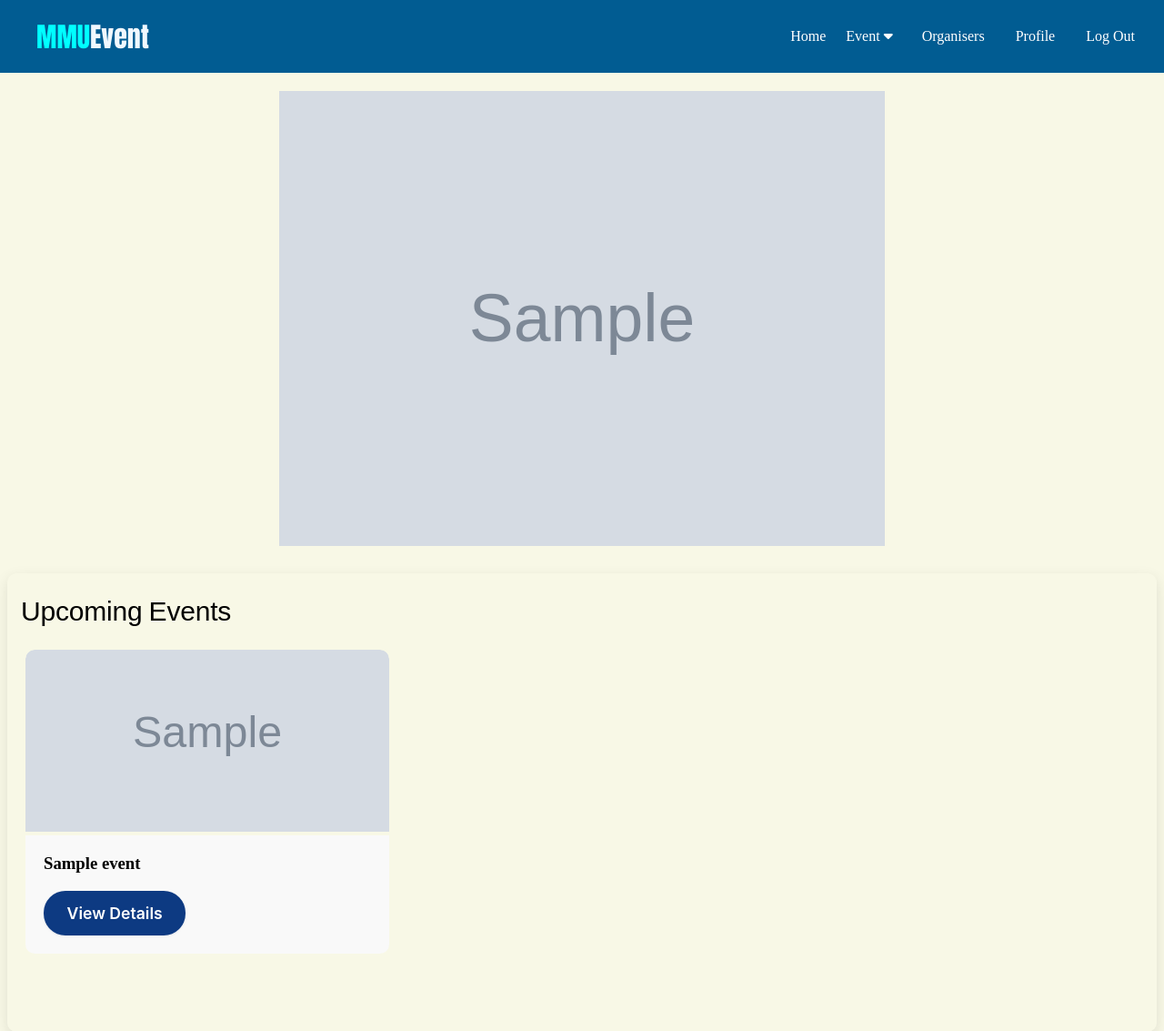
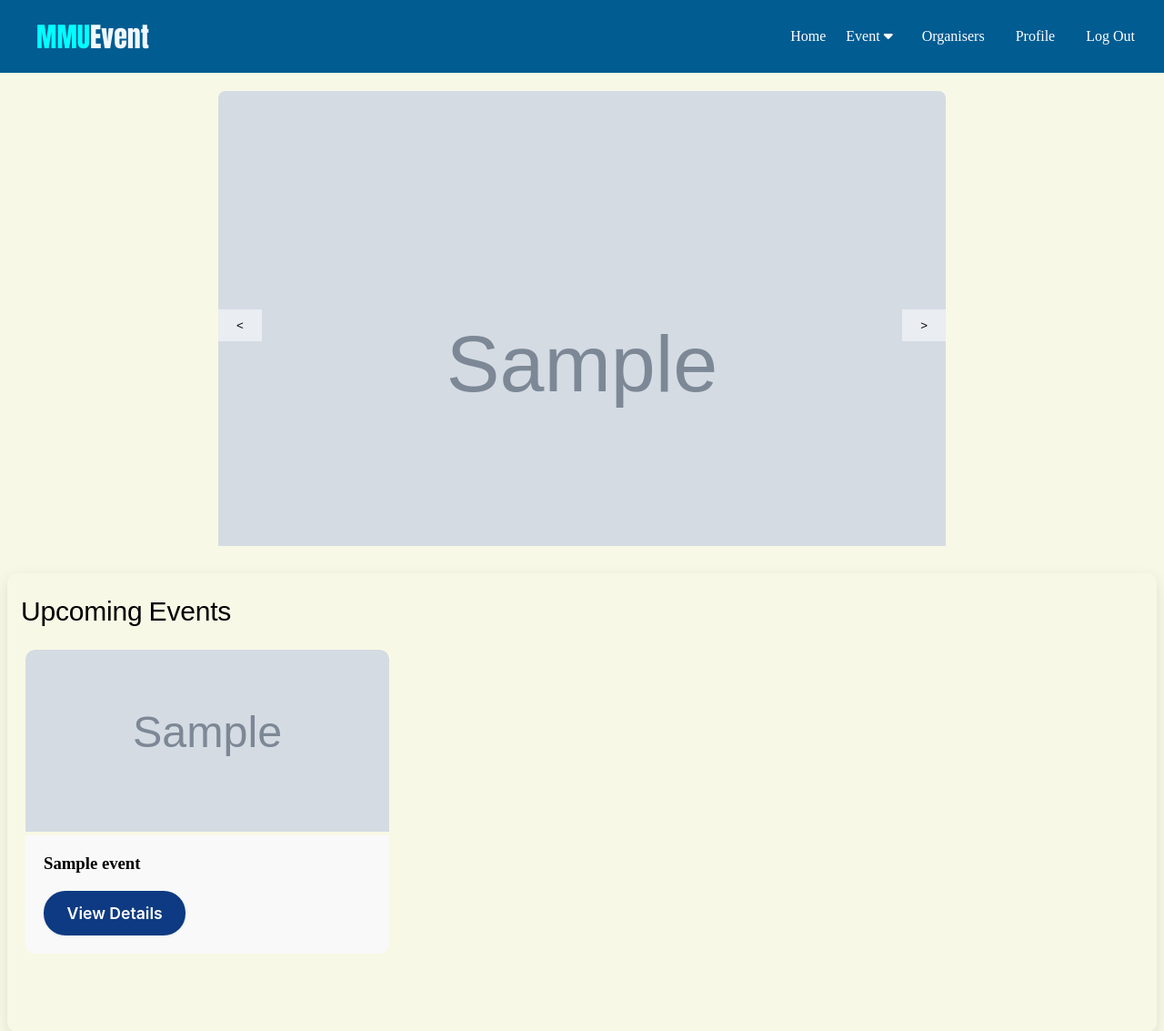
Before and after one commit to Hooiqi/TT8L-04, a Flask app: page /home in a window 1280 px wide. Shown: the top 1133 px of the page at 91% size. Run offline with Flask 3, Linux system fonts and the light colour scheme; tables that the repository leaves empty hold one stand-in row (values such as "Sample post"); grey boxes marked "Sample" are stand-in pictures; some libraries are stand-ins or nearby versions.

Commit message:
the slideshow can be controlly manually and run automatically at the same time

```diff
--- a/static/css/Homepage.css
+++ b/static/css/Homepage.css
@@ -133,14 +133,33 @@
 }
 
 .mySlides img {
-  display: block;
-  width: auto;
-  max-width: 100%;
-  height: auto;
-  max-height: 100%;
-  height: auto; /* Maintain aspect ratio of images */
-  object-fit: contain; /* Scale images to cover the entire slide */
-  border-radius: 8px; /* Add rounded corners to the slide */
+  display: inline-block;
+  width: 700px;
+  height: 600px;; /* Maintain aspect ratio of images */
+  object-fit: cover; /* Scale images to cover the entire slide */
+  border-radius: 8px;
+  margin: 0 auto;
+}
+
+.slideshow-controls {
+  position: absolute;
+  top: 50%;
+  width: 100%;
+  display: flex;
+  justify-content: space-between;
+  z-index: 10;
+}
+.slideshow-controls button {
+  background-color: rgba(255, 255, 255, 0.5);
+  border: none;
+  color: black;
+  padding: 10px 20px;
+  cursor: pointer;
+  transition: background-color 0.3s ease;
+}
+.slideshow-controls button:hover {
+  background-color: rgba(0, 0, 0, 0.5);
+  color: white;
 }
 
 /* Fading animation */
--- a/templates/Homepage.html
+++ b/templates/Homepage.html
@@ -45,29 +45,50 @@
   </div>
   {% endfor %}
 
-  <br>
+  <div class="slideshow-controls">
+    <button id="prevBtn" onclick="prevSlide()"> < </button>
+    <button id="nextBtn" onclick="nextSlide()"> > </button>
+  </div>
 </div>
 
+
 <script>
-let slideIndex = 0;
+  let slideIndex = 1; // Start from the first slide
+  let autoSlide;
+
+  // Function to initialize slideshow
   showSlides();
 
   function showSlides() {
-  let i;
       let slides = document.getElementsByClassName("mySlides");
 
       // Hide all slides
-  for (i = 0; i < slides.length; i++) {
+      for (let i = 0; i < slides.length; i++) {
           slides[i].style.display = "none";
       }
 
-  // Increment index and reset to 1 if at end of slides
+      // Display the current slide
+      slides[slideIndex - 1].style.display = "block";
+
+      // Clear previous timeout and set new timeout for next slide
+      clearTimeout(autoSlide);
+      autoSlide = setTimeout(nextSlide, 4000); // Automatically move to next slide after 4 seconds
+  }
+
+  // Function to navigate to next slide
+  function nextSlide() {
+      let slides = document.getElementsByClassName("mySlides");
       slideIndex++;
-  if (slideIndex > slides.length) { slideIndex = 1 }
+      if (slideIndex > slides.length) { slideIndex = 1 } // Loop back to the first slide if end is reached
+      showSlides();
+  }
 
-  slides[slideIndex-1].style.display = "block";
-
-  setTimeout(showSlides, 3000);
+  // Function to navigate to previous slide
+  function prevSlide() {
+      let slides = document.getElementsByClassName("mySlides");
+      slideIndex--;
+      if (slideIndex < 1) { slideIndex = slides.length } // Loop to the last slide if beginning is reached
+      showSlides();
   }
   </script>
 
```
Lines whose indentation alone changed are shown as unchanged.
